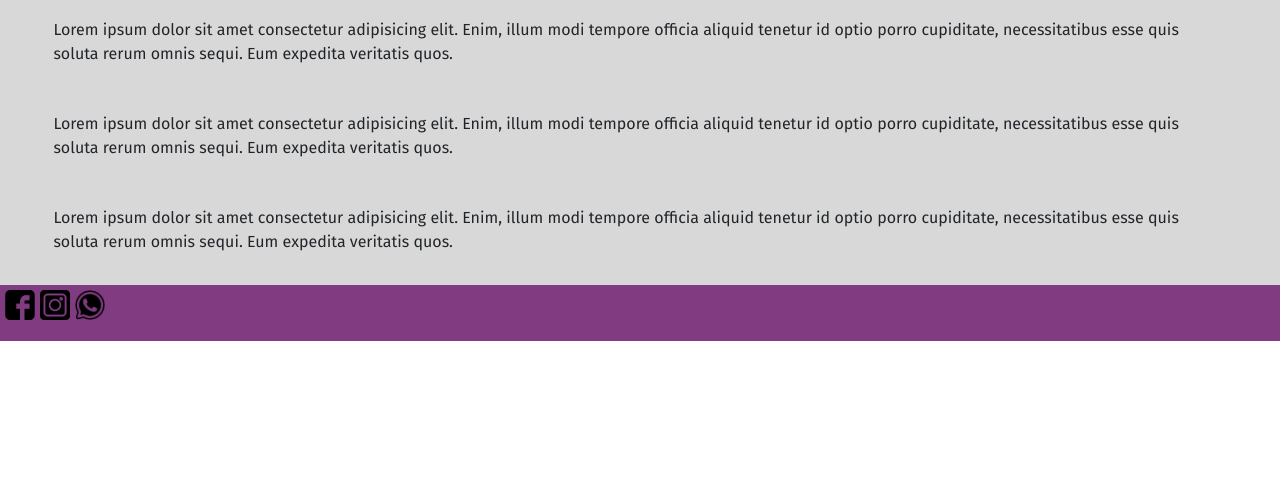
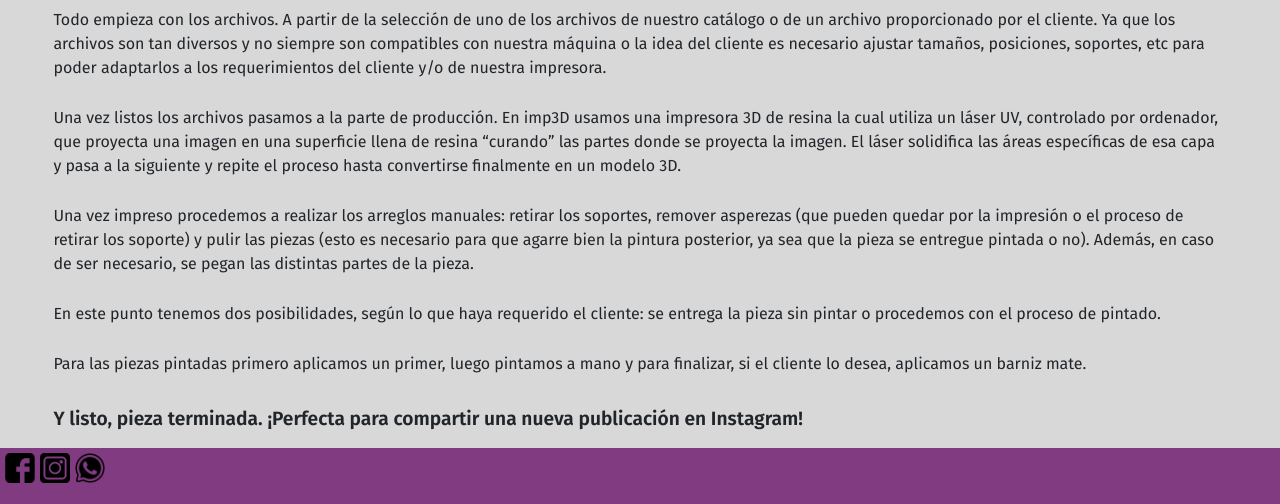
Before and after one commit to SabrinaAguirreFunes/imp3d, a plain HTML site: page secciones/proceso.html in a window 1280 px wide. Shown: the part 478-982 px from the top of the page. Before the commit the page ends 819 px from the top, so only its background shows below. Drawn offline with nearby package versions, Linux system fonts and the light colour scheme.

Commit message:
reemplazados lorem de proceso

```diff
--- a/secciones/proceso.html
+++ b/secciones/proceso.html
@@ -56,14 +56,22 @@
                 <div class="textos">
                     <div class="textosLargos">
                         <p class="textoPrincipal">
-                            Lorem ipsum dolor sit amet consectetur adipisicing elit. Enim, illum modi tempore officia aliquid tenetur id optio porro cupiditate, necessitatibus esse quis soluta rerum omnis sequi. Eum expedita veritatis quos.
+                            Todo empieza con los archivos. A partir de la selección de uno de los archivos de nuestro catálogo o de un archivo proporcionado por el cliente. Ya que los archivos son tan diversos y no siempre son compatibles con nuestra máquina o la idea del cliente es necesario ajustar tamaños, posiciones, soportes, etc para poder adaptarlos a los requerimientos del cliente y/o de nuestra impresora.
                         </p>
                         <p class="textoPrincipal">
-                            Lorem ipsum dolor sit amet consectetur adipisicing elit. Enim, illum modi tempore officia aliquid tenetur id optio porro cupiditate, necessitatibus esse quis soluta rerum omnis sequi. Eum expedita veritatis quos.
+                            Una vez listos los archivos pasamos a la parte de producción. En imp3D usamos una impresora 3D de resina la cual utiliza un láser UV, controlado por ordenador, que proyecta una imagen en una superficie llena de resina “curando” las partes donde se proyecta la imagen. El láser solidifica las áreas específicas de esa capa y pasa a la siguiente y repite el proceso hasta convertirse finalmente en un modelo 3D.
                         </p>
                         <p class="textoPrincipal">
-                            Lorem ipsum dolor sit amet consectetur adipisicing elit. Enim, illum modi tempore officia aliquid tenetur id optio porro cupiditate, necessitatibus esse quis soluta rerum omnis sequi. Eum expedita veritatis quos.
+                            Una vez impreso procedemos a realizar los arreglos manuales: retirar los soportes, remover asperezas (que pueden quedar por la impresión o el proceso de retirar los soporte) y pulir las piezas (esto es necesario para que agarre bien la pintura posterior, ya sea que la pieza se entregue pintada o no). Además, en caso de ser necesario, se pegan las distintas partes de la pieza.
                         </p>
+                        <p class="textoPrincipal">
+                            En este punto tenemos dos posibilidades, según lo que haya requerido el cliente: se entrega la pieza sin pintar o procedemos con el proceso de pintado.
+                        </p>
+                        <p class="textoPrincipal">
+                            Para las piezas pintadas primero aplicamos un primer, luego pintamos a mano y para finalizar, si el cliente lo desea, aplicamos un barniz mate.
+                        </p>
+                        <h3 class="subtituloSeccion">Y listo, pieza terminada. ¡Perfecta para compartir una nueva publicación en Instagram!
+                        </h3>
                     </div>
                 </div>
             </main>
--- a/style/_generales.scss
+++ b/style/_generales.scss
@@ -57,7 +57,7 @@ main{
 
 .subtituloSeccion{
     @include fonts (600, medium);
-    padding: 10px;
+    padding: 10px 15px;
 }
 
 .conoceMas{
@@ -68,7 +68,7 @@ main{
 
 .textoPrincipal{
     @include fonts (400, small);
-    padding: 15px;
+    padding: 5px 15px;
     display: flex;
     align-items: center;
 }
```
Also changed, not shown: estilos/style.css, 1 other file.
